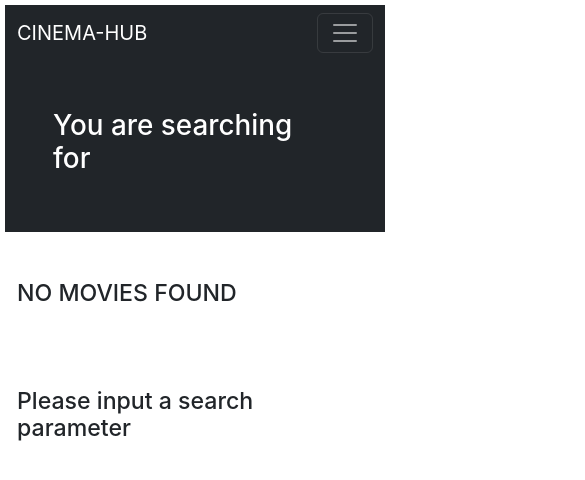
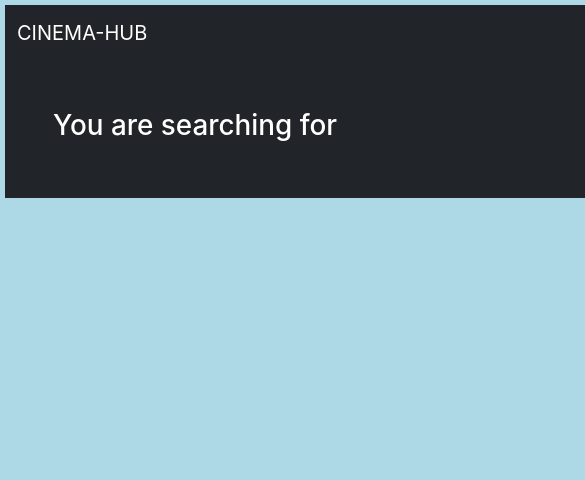
Before and after one commit to Pieter1821/cinema-hub.io, a React (Create React App) app: page /search in a window 390 px wide. Shown: the top 480 px of the page, 585 px wide, since content can reach past the window. Built offline with nearby package versions, Linux system fonts and the light colour scheme.

Commit message:
new commit

```diff
--- a/src/App.css
+++ b/src/App.css
@@ -1,3 +1,8 @@
+* {
+    box-sizing: border-box;
+}
+
+
 .hero-container {
     position: relative;
     z-index: 100;
@@ -18,3 +23,37 @@
     background-position: center center;
     opacity: 0.4;
 }
+
+.container {
+    display: grid;
+    grid-auto-rows: minmax(100px,auto);
+    flex-wrap: wrap;
+    flex-grow: 1;
+    align-self: center;
+    gap: 20px;
+    float: right;
+    margin-left: 0%;
+    justify-content: center;
+    box-shadow: darkgray;
+
+
+
+
+
+}
+
+
+
+@media  only screen and (max-width:800px) {
+  body {
+    background-color: lightblue;
+    overflow: hidden;
+    width: 1200px;
+
+
+
+
+
+    }
+
+}
--- a/src/Components/SearchView.js
+++ b/src/Components/SearchView.js
@@ -53,25 +53,6 @@ const SearchView = ({ keyword, searchResults }) => {
           <div className="row">{resultsHtml}</div>
         </div>
       )}
-       <div className="container">
-          <div className="row">
-            <div className="col-lg-8 offset-lg-2 my-5">
-              <h3>NO MOVIES FOUND</h3>
-
-            </div>
-          </div>
-        </div>
-
-        <div className="container">
-          <div className="row">
-            <div className="fs-2 d-flex justify-content-center mt-4 ">
-              <h3>Please input a search parameter</h3>
-
-            </div>
-          </div>
-        </div>
-
-
 
     </>
   );
```
Also changed, not shown: public/styles.css (+7 -0 lines), src/style.js (added, +13 -0 lines).
